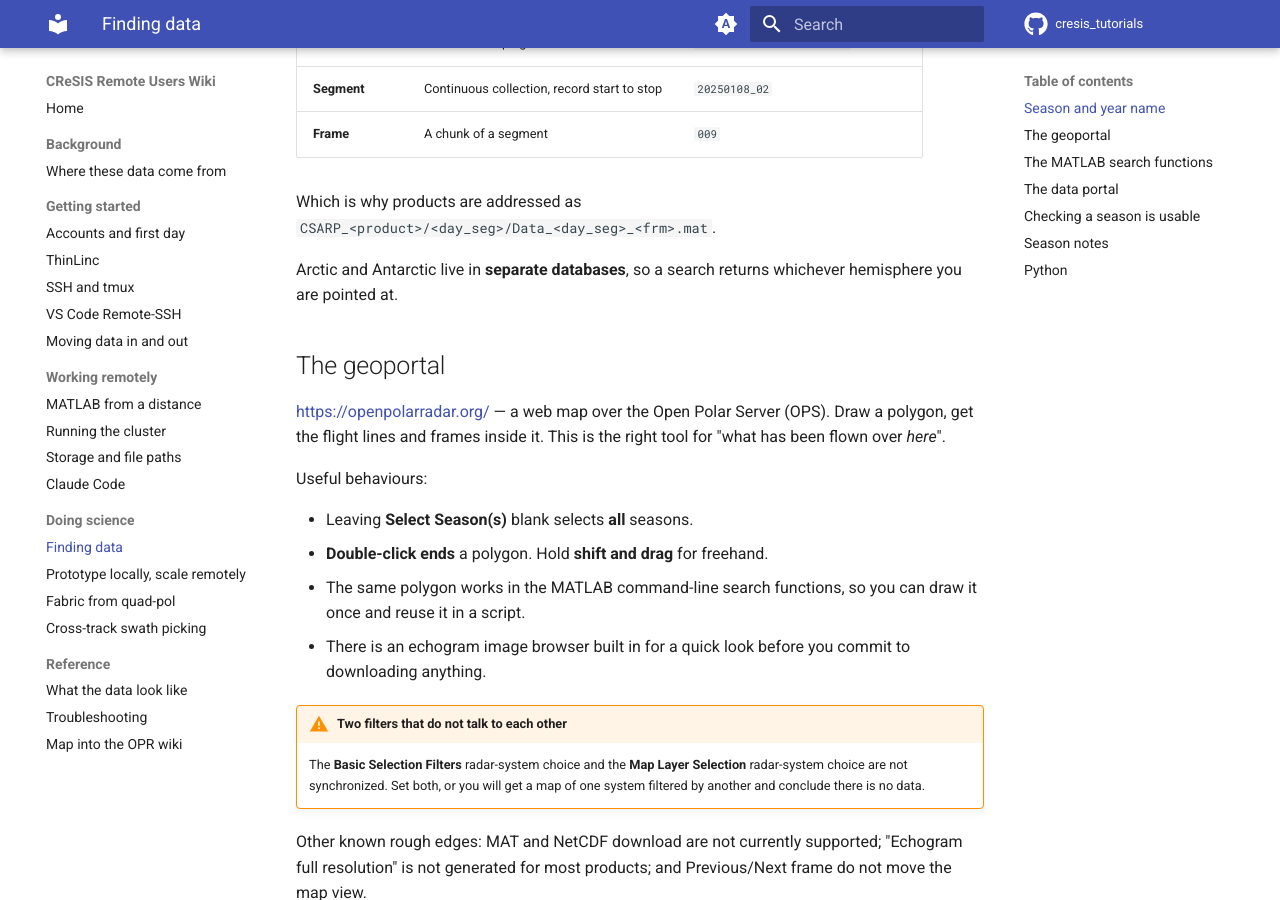
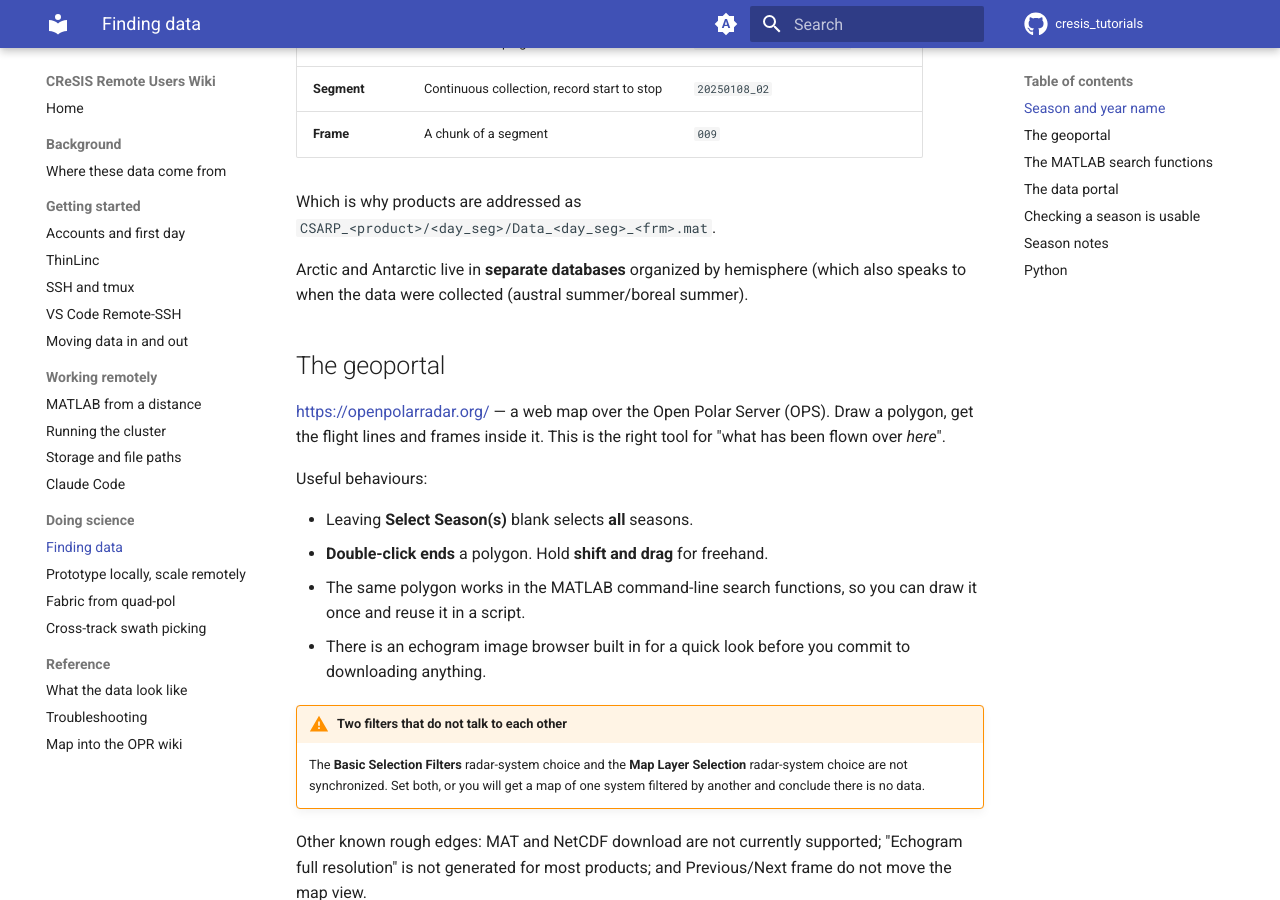
Before and after one commit to rice-glaciology/cresis_tutorials, an MkDocs documentation site: the page built from docs/doing-science/finding-data.md, in a window 1280 px wide and 900 px high, scrolled down 434 px. Built offline with MkDocs 1.6.1 and Material for MkDocs 9.7.7, drawn with Linux system fonts in a browser that asks for light colours; comment, search, counter and statistics services are not loaded.

Commit message:
Update database organization description in finding-data.md
Clarified the organization of Arctic and Antarctic databases in the documentation.

```diff
--- a/docs/doing-science/finding-data.md
+++ b/docs/doing-science/finding-data.md
@@ -17,7 +17,7 @@ The hierarchy is consistent across all the data that have been collected:
 Which is why products are addressed as
 `CSARP_<product>/<day_seg>/Data_<day_seg>_<frm>.mat`.
 
-Arctic and Antarctic live in **separate databases**, so a search returns whichever hemisphere you are pointed at.
+Arctic and Antarctic live in **separate databases** organized by hemisphere (which also speaks to when the data were collected (austral summer/boreal summer).
 
 ## The geoportal
 
```
